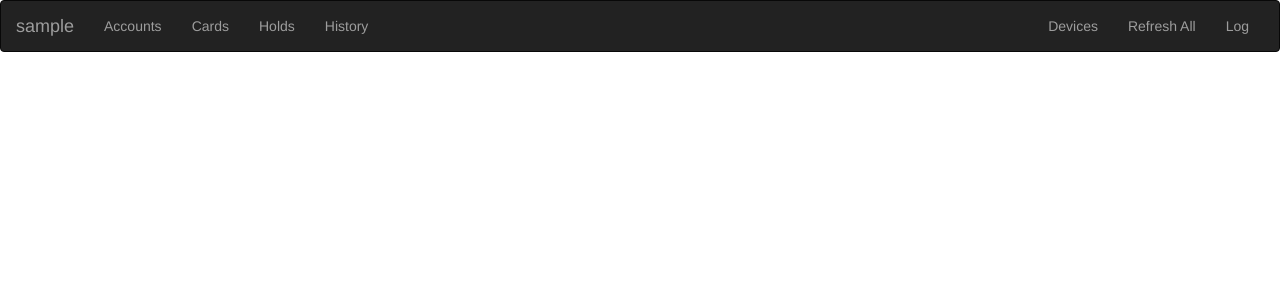
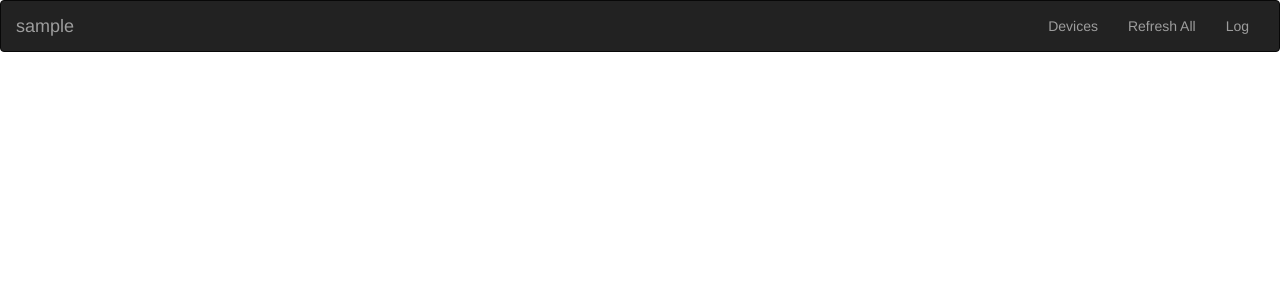
Before and after one commit to alexM8/rfua, a Flask app: template templates/header.html in a window 1280 px wide. Shown: the top 300 px of the page. Run offline with Flask 2, Linux system fonts and the light colour scheme; the template is opened without the code that fills it: most values are stand-ins (such as "Sample title", 1, 10 or a date in 2020); parts of the project's set-up code (start-up, migrations or seed data) failed here and were passed over; some libraries are stand-ins or nearby versions.

Commit message:
Header update

```diff
--- a/templates/header.html
+++ b/templates/header.html
@@ -10,15 +10,9 @@
         <nav class="navbar navbar-inverse">
             <div class="container-fluid">
                 <div class="navbar-header">
-                    <a class="navbar-brand" href="{{location}}/info">{{username}}</a>
+                    <a class="navbar-brand" href="{{location}}/main">{{username}}</a>
                 </div>
                 <div class="collapse navbar-collapse" id="bs-example-navbar-collapse-1">
-                    <ul class="nav navbar-nav">
-                        <li><a href="{{location}}/accounts">Accounts</a></li>
-                        <li><a href="{{location}}/cards">Cards</a></li>
-                        <li><a href="{{location}}/holds">Holds</a></li>
-                        <li><a href="{{location}}/history">History</a></li>
-                    </ul>
                     <ul class="nav navbar-nav navbar-right">
                         <li><a href="{{location}}/devices">Devices</a></li>
                         <li><a href="{{location}}/refresh">Refresh All</a></li>
```
